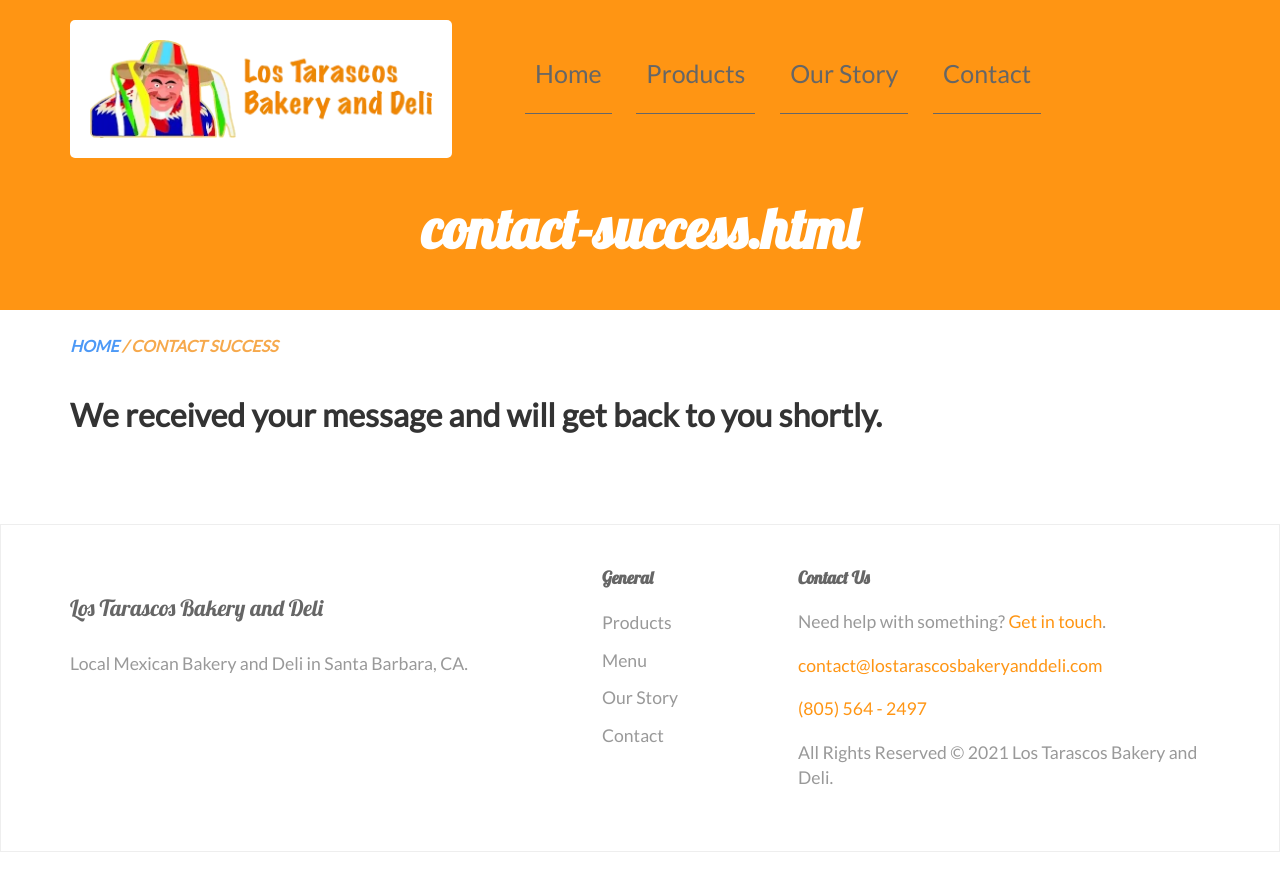
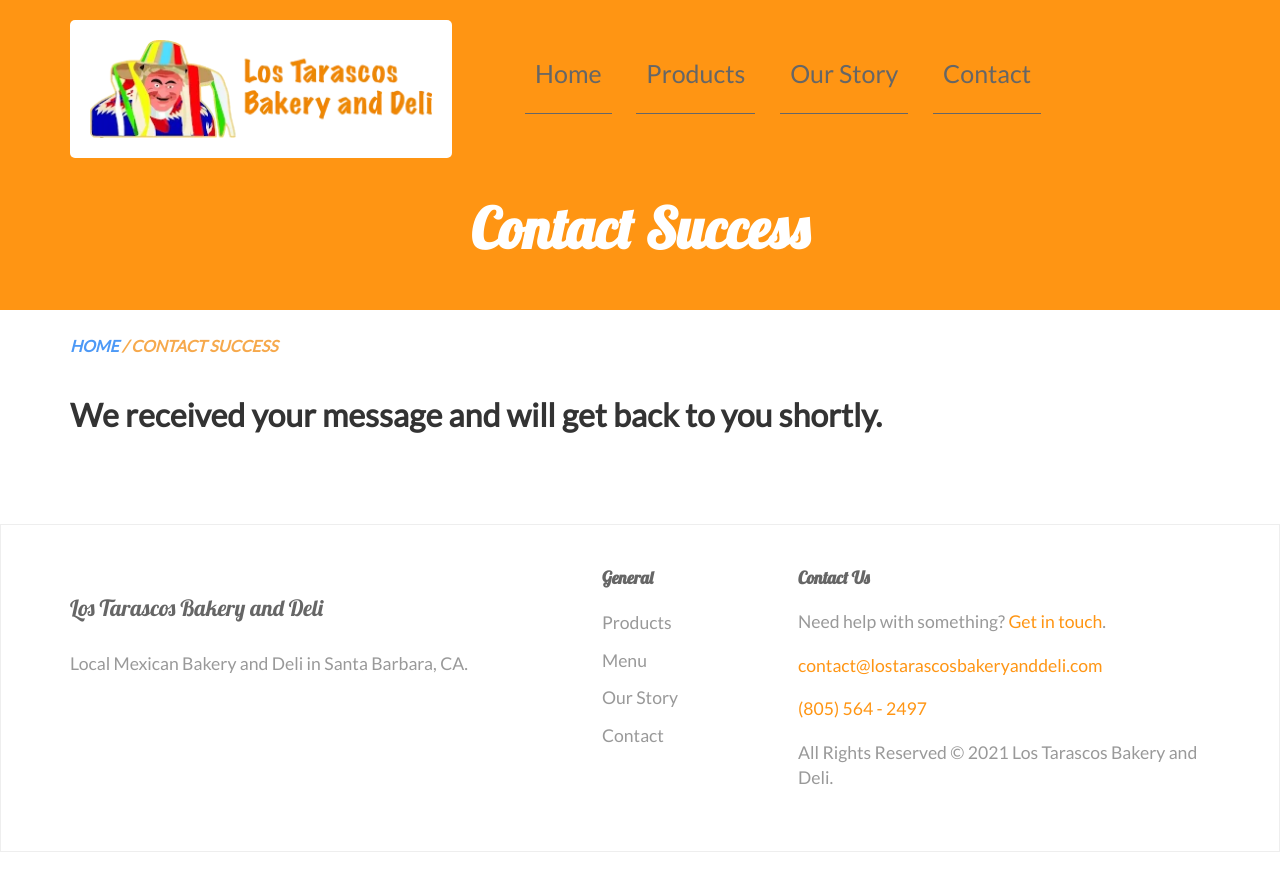
Before and after one commit to baritchie/lostarascosbakeryanddeli, a Jekyll site: the page built from contact-success.html, in a window 1280 px wide. Shown: the top 891 px of the page. Built offline with Jekyll 4.4.1, drawn with Linux system fonts in a browser that asks for light colours; part of the change alters nothing that is shown.

Commit message:
Updated 'contact-success.html' via CloudCannon

```diff
--- a/contact-success.html
+++ b/contact-success.html
@@ -1,5 +1,7 @@
 ---
-title: Contact Success
+title: Contact Us
+description: Message received
+hero: Contact Success
 ---
 
 <h3>We received your message and will get back to you shortly.</h3>
```
